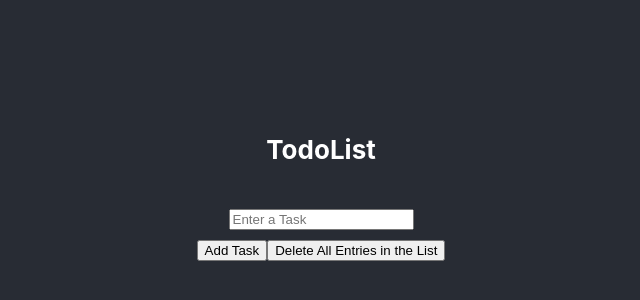
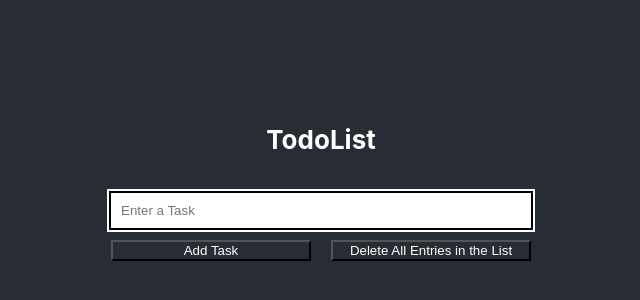
Before and after one commit to usmannkarim/React-Project-s-, a React (Create React App) app in the folder todo-list/: page / in a window 1280 px wide. Shown: the part 220-520 px from the top of the page, without its empty margins (319-959 px from the left). Built offline with nearby package versions, Linux system fonts and the light colour scheme.

Commit message:
Update App.css

```diff
--- a/todo-list/src/App.css
+++ b/todo-list/src/App.css
@@ -11,6 +11,23 @@
   .App-logo {
     animation: App-logo-spin infinite 20s linear;
   }
+}
+
+.inputUser input {
+  width: 400px;
+  padding: 10px;
+  border: 2px solid #000;
+  outline: 2px solid #fff;
+}
+
+.inputUser button {
+  margin: 10px;
+  width: 200px;
+  background-color: #282c34;
+  color: #fff;
+}
+.inputUser .edit-mode{
+  background-color: #61dafb;
 }
 
 .App-header {
@@ -27,17 +44,6 @@
 .App-link {
   color: #61dafb;
 }
-.inputtask input{
-  padding: 15px;
-  width: 400px;
-}
-.buttonsect button{
-  padding: 10px;
-  margin: 15px;
-}
-li{
-  font-weight: 600;
-}
 
 @keyframes App-logo-spin {
   from {
```
